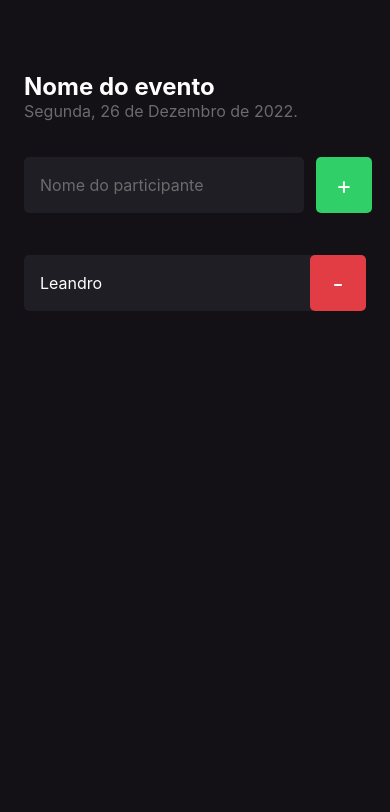
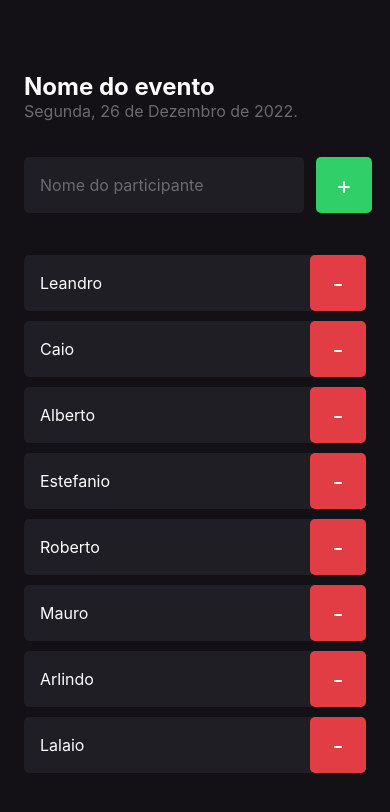
Before and after one commit to lithproroot1399/Imhere, a React Native app: screen / in a window 390 px wide. Shown: the top 812 px of the page. Built offline with nearby package versions, Linux system fonts and the light colour scheme.

Commit message:
Adicionando scrollView

```diff
--- a/src/screens/Home/index.tsx
+++ b/src/screens/Home/index.tsx
@@ -1,8 +1,10 @@
-import {Text, TextInput, View, TouchableOpacity } from 'react-native';
+import {Text, TextInput, View, TouchableOpacity, ScrollView } from 'react-native';
 import { Participant } from './components/Participant';
 import { styles } from './styles';
 
 export function Home() {
+  const participants = ['Leandro', 'Caio', 'Alberto', 'Estefanio', 'Roberto', 'Mauro', 'Arlindo', 'Lalaio'];
+
   function handleParticipantAdd() {
     console.log("Você clicou no botão de Adicionar!");
   }
@@ -37,7 +39,18 @@ export function Home() {
      </TouchableOpacity>
      </View>
 
-      <Participant name="Leandro" onRemove={() => handleParticipantRemove("Leandro")}/>
+    <ScrollView>
+      {
+        participants.map(participant => (
+          <Participant
+          key={participant}
+          name={participant}
+          onRemove={() => handleParticipantRemove("Leandro")}/>
+
+          ))
+      }
+
+</ScrollView>
 
     </View>
   );
```
